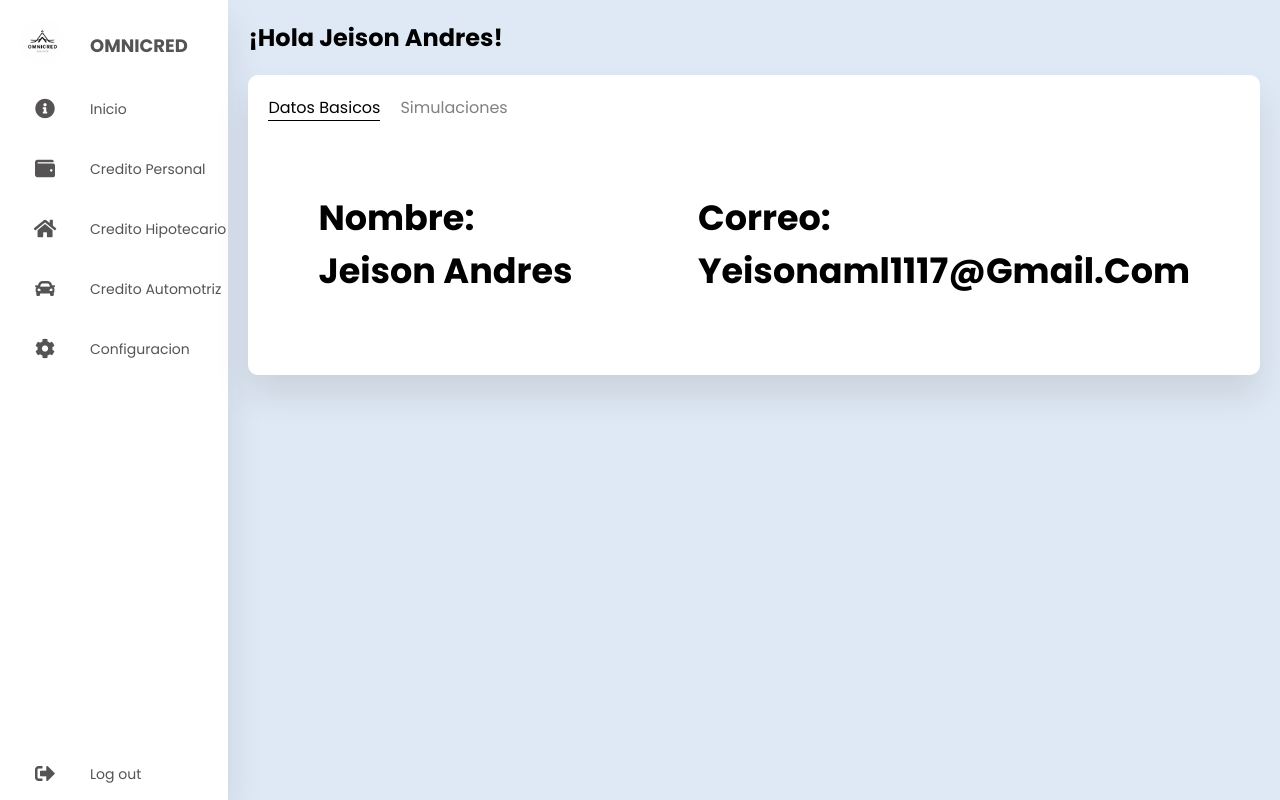
After one commit to Jeixxon17/SimulUni, a PHP site: page /configuration.php in a window 1280 px wide. The commit adds this page. Run offline with PHP 8.4, Linux system fonts and the light colour scheme; a user stored in the database is signed in.

Commit message:
Nuevo archivo, configuracion

```diff
--- /dev/null
+++ b/configuration.php
@@ -0,0 +1,89 @@
+<?php
+session_start();
+
+if (!isset($_SESSION['nombre'])) {
+    echo '<script>alert("No se ha iniciado sesión");</script>';
+    header("location: index.php");
+    exit();
+}
+
+if (isset($_POST['logout'])) {
+    session_unset();
+    session_destroy();
+    header("location: index.php");
+    exit();
+}
+?>
+
+<!DOCTYPE html>
+<html lang="en">
+
+<head>
+    <meta charset="UTF-8" />
+    <title>Omnicred | Dashboard</title>
+    <link rel="stylesheet" href="style/style.css" />
+    <link rel="shortcut icon" href="img/Omnicred.ico" type="image/x-icon">
+    <!-- Font Awesome Cdn Link -->
+    <link rel="stylesheet" href="https://cdnjs.cloudflare.com/ajax/libs/font-awesome/5.15.4/css/all.min.css" />
+</head>
+
+<body>
+    <div class="container">
+        <form method="post" style="display: none;" id="logoutForm">
+            <input type="hidden" name="logout" value="1">
+        </form>
+        <nav>
+            <ul>
+                <li><a href="#" class="logo">
+                        <img src="img/Omnicred.jpeg" alt="">
+                        <span class="nav-item">OmniCred</span>
+                    </a></li>
+                <li><a href="dashboard.php">
+                        <i class="fas fa-info-circle"></i>
+                        <span class="nav-item">Inicio</span>
+                    </a></li>
+                <li><a href="creditPerson.php">
+                        <i class="fas fa-wallet"></i>
+                        <span class="nav-item">Credito Personal</span>
+                    </a></li>
+                <li><a href="">
+                        <i class="fas fa-home"></i>
+                        <span class="nav-item">Credito Hipotecario</span>
+                    </a></li>
+                <li><a href="">
+                        <i class="fas fa-car"></i>
+                        <span class="nav-item">Credito Automotriz</span>
+                    </a></li>
+                <li><a href="#">
+                        <i class="fas fa-cog"></i>
+                        <span class="nav-item">Configuracion</span>
+                    </a></li>
+                <li><a href="#" class="logout" onclick="event.preventDefault(); document.getElementById('logoutForm').submit();">
+                        <i class="fas fa-sign-out-alt"></i>
+                        <span class="nav-item">Log out</span>
+                    </a></li>
+            </ul>
+        </nav>
+
+        <section class="main">
+            <div class="main-top">
+                <h1>¡Hola <?php echo $_SESSION['nombre']; ?>!</h1>
+            </div>
+            <section class="main-course">
+                <div class="course-box">
+                    <ul>
+                        <li class="active">Datos Basicos</li>
+                        <li>Simulaciones</li>
+                    </ul>
+                    <div class="course">
+                        <label for="">Nombre: <?php echo $_SESSION['nombre']; ?></label>
+                        <label for="">Correo: <?php echo $_SESSION['email']; ?></label>
+
+                    </div>
+                </div>
+            </section>
+        </section>
+    </div>
+</body>
+
+</html></span>
--- a/dashboard.php
+++ b/dashboard.php
@@ -52,7 +52,7 @@ if (isset($_POST['logout'])) {
         <i class="fas fa-car"></i>
           <span class="nav-item">Credito Automotriz</span>
         </a></li>
-        <li><a href="">
+        <li><a href="configuration.php">
           <i class="fas fa-cog"></i>
           <span class="nav-item">Configuracion</span>
         </a></li>
--- a/index.php
+++ b/index.php
@@ -27,7 +27,7 @@
         </form>
     </div>
     <div class="login">
-        <form action="php/iniciarsesion.php" method="post">
+        <form id="iniciar-form">
             <label for="chk" aria-hidden="true">Inicia Sesion</label>
             <input type="email" name="email" placeholder="Ingrese su correo" required>
             <input type="password" name="contra" placeholder="Ingrese su contraseña" required>
```
Also changed, not shown: creditPerson.php (+9 -29 lines), js/main.js (added, +21 -0 lines), js/sweetAlert.js (+29 -0 lines), php/iniciarsesion.php (+5 -4 lines).
